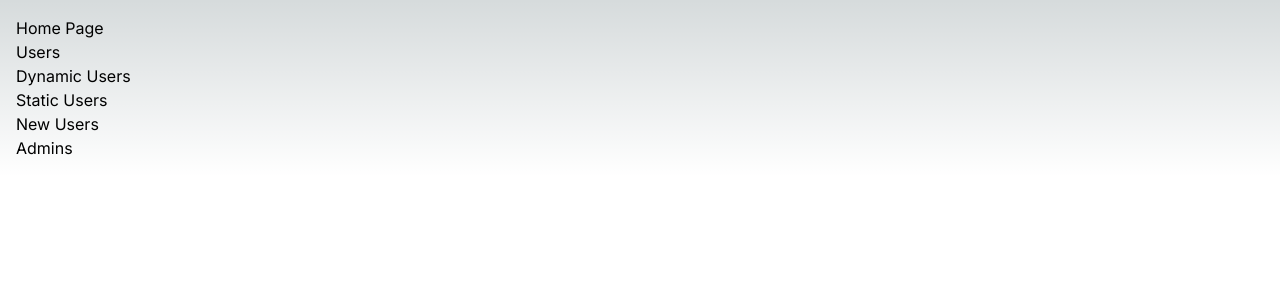
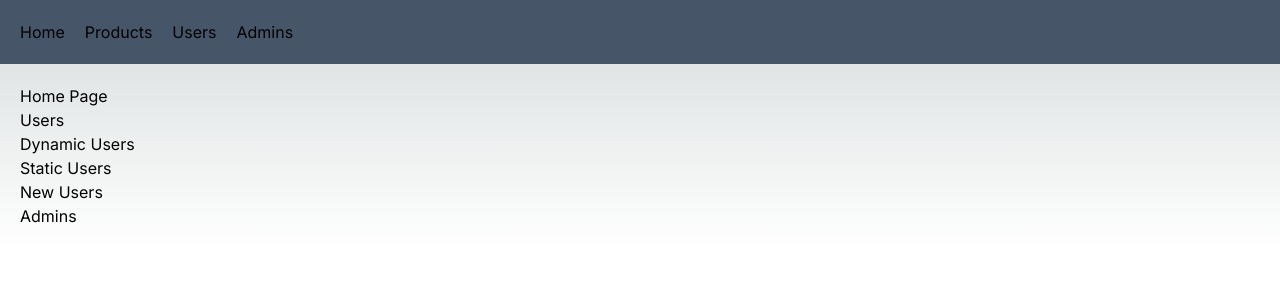
Before and after one commit to Ayroid/ace-next-app, a Next.js app: page / in a window 1280 px wide. Shown: the top 300 px of the page. Built offline with nearby package versions, Linux system fonts and the light colour scheme.

Commit message:
feat: implement layouts

```diff
--- a/app/globals.css
+++ b/app/globals.css
@@ -24,7 +24,6 @@ body {
       rgb(var(--background-end-rgb))
     )
     rgb(var(--background-start-rgb));
-  padding: 1rem;
 }
 
 @layer utilities {
--- a/app/layout.tsx
+++ b/app/layout.tsx
@@ -1,6 +1,7 @@
 import type { Metadata } from "next";
 import { Inter } from "next/font/google";
 import "./globals.css";
+import Link from "next/link";
 
 const inter = Inter({ subsets: ["latin"] });
 
@@ -16,7 +17,17 @@ export default function RootLayout({
 }>) {
   return (
     <html lang="en">
-      <body className={inter.className}>{children}</body>
+      <body className={inter.className}>
+        <header>
+          <nav className="flex gap-5 bg-slate-600 p-5">
+            <Link href="/">Home</Link>
+            <Link href="/products">Products</Link>
+            <Link href="/users">Users</Link>
+            <Link href="/admins">Admins</Link>
+          </nav>
+        </header>
+        <div className="p-5">{children}</div>
+      </body>
     </html>
   );
 }
```
